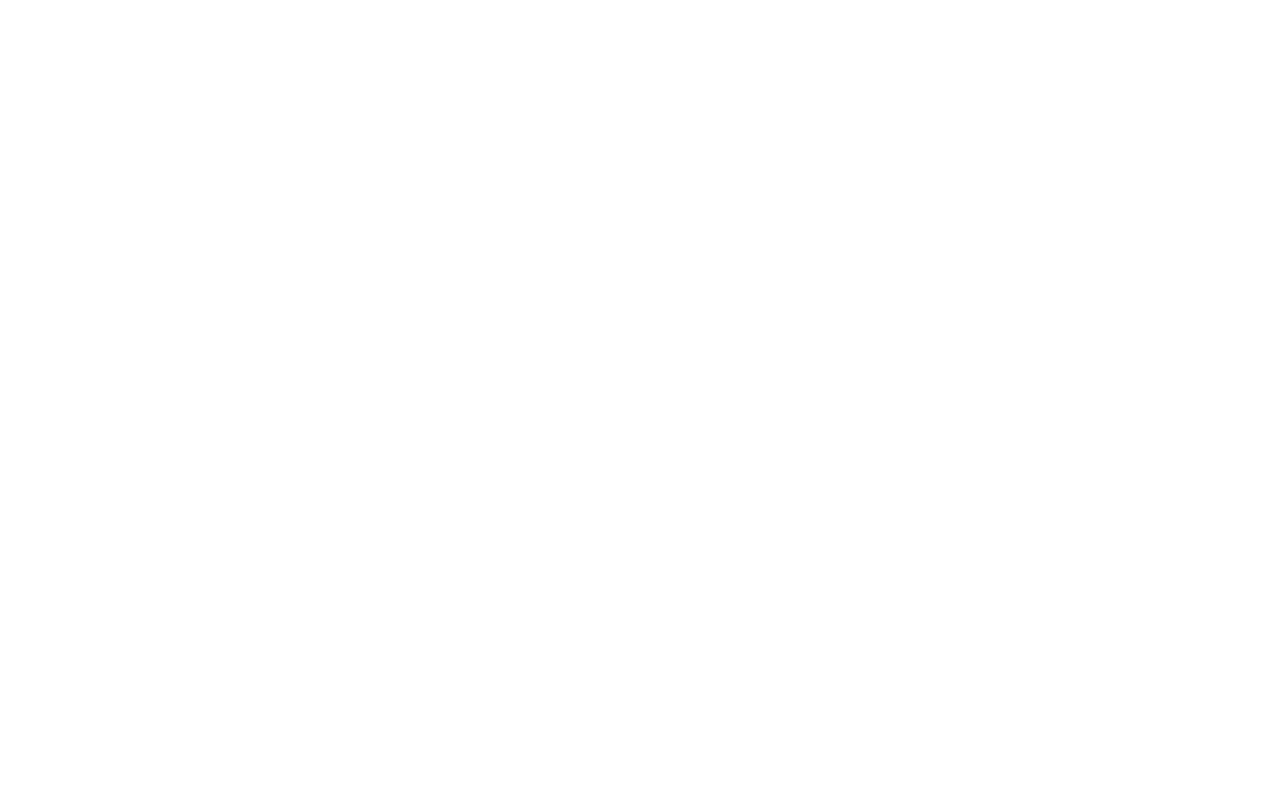
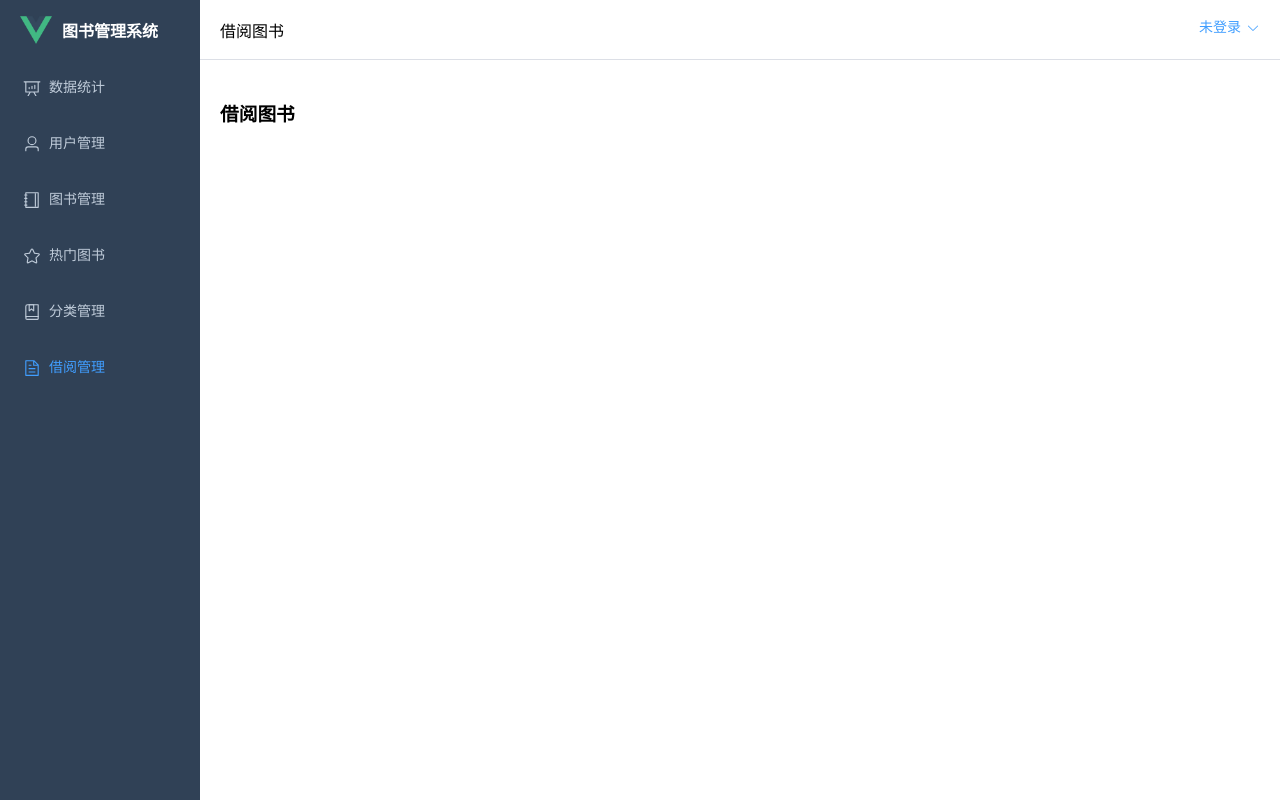
Before and after one commit to xytgy/library-system, a Vue app: page /borrow in a window 1280 px wide. Before the commit this address had no page. Built offline with nearby package versions, Linux system fonts and the light colour scheme; sample sign-in values are in the browser's storage; the HTML template or start-up script is replaced by a standard one.

Commit message:
feat:borrow-page开始开发

```diff
--- a/src/router/index.ts
+++ b/src/router/index.ts
@@ -20,6 +20,14 @@
       path: '/',
       name: 'MainLayout',
       component: () => import('../layout/MainLayout.vue'),
+      children: [
+        {
+          path: '/borrow',
+          name: 'Borrow',
+          component: () => import('../views/borrow/index.vue'),
+          meta: { title: '借阅图书' }
+        }
+      ]
     }
   ]
   const router = createRouter({
--- /dev/null
+++ b/src/views/borrow/index.vue
@@ -0,0 +1,5 @@
+<template>
+    <div>
+        <h1>借阅图书</h1>
+    </div>
+</template>
```
